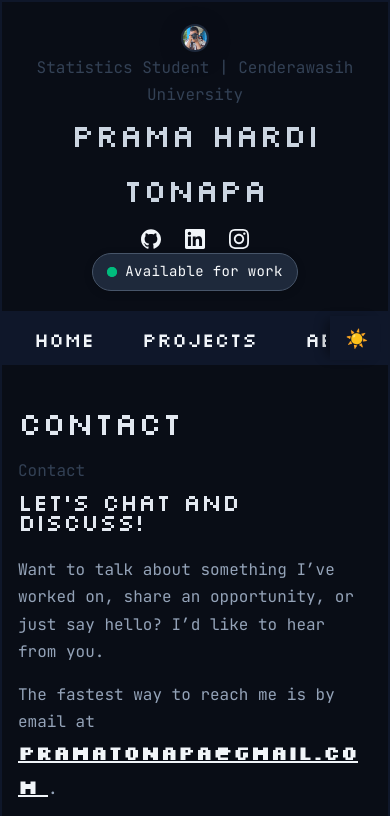
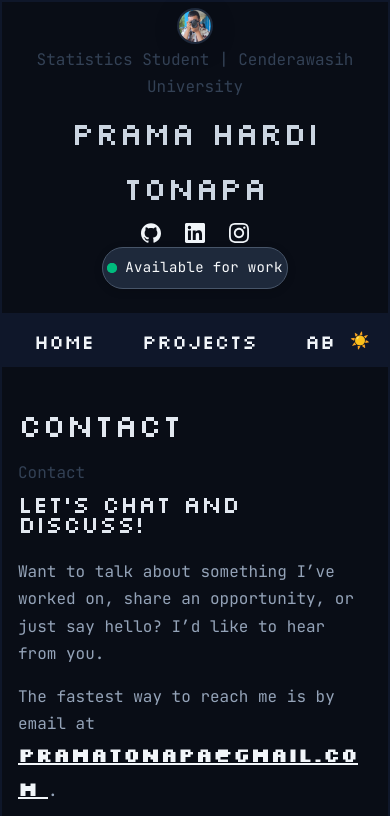
Before and after one commit to PramaTonapa08/pramatonapa08.github.io, an Astro site: page /contact in a window 390 px wide. Shown: the top 816 px of the page. Built offline with nearby package versions, Linux system fonts and the light colour scheme; Astro itself is replaced by a stand-in of ours.

Commit message:
updated (Header.astro dan NavBar.astro)

```diff
--- a/src/components/global/Header.astro
+++ b/src/components/global/Header.astro
@@ -26,9 +26,9 @@ const {
         w-full
         min-w-0
         flex-col
-        gap-5
+        gap-6
         bg-base-950
-        pt-6
+        pt-8
         text-base-50
         md:gap-12
         md:pt-14
@@ -54,7 +54,7 @@ const {
             lg:px-32
         "
     >
-        <!-- PROFILE IMAGE -->
+        <!-- PROFILE IMAGE: Ukuran dikunci agar bulat besar & jelas di HP maupun Laptop -->
         <div class="flex shrink-0 items-center justify-center">
             <Image
                 src={photo}
@@ -64,8 +64,10 @@ const {
                 loading="eager"
                 class="
                     aspect-square
-                    h-24
-                    w-24
+                    h-32
+                    w-32
+                    min-h-32
+                    min-w-32
                     shrink-0
                     rounded-full
                     object-cover
@@ -73,12 +75,10 @@ const {
                     drop-shadow-md
                     ring-2
                     ring-base-800
-                    sm:h-28
-                    sm:w-28
-                    md:h-32
-                    md:w-32
                     lg:h-36
                     lg:w-36
+                    lg:min-h-36
+                    lg:min-w-36
                 "
             />
         </div>
@@ -98,7 +98,7 @@ const {
                 md:gap-6
             "
         >
-            <!-- NAME, ROLE AND SOCIAL LINKS -->
+<!-- NAME, ROLE AND SOCIAL LINKS -->
             <div
                 class="
                     flex
@@ -106,9 +106,9 @@ const {
                     flex-col
                     items-center
                     justify-center
-                    gap-3
+                    gap-4
                     md:items-start
-                    md:gap-4
+                    md:gap-5
                 "
             >
                 <!-- ROLE AND NAME -->
@@ -118,6 +118,7 @@ const {
                         min-w-0
                         flex-col
                         items-center
+                        gap-1.5
                         text-center
                         md:items-start
                         md:text-left
@@ -133,7 +134,9 @@ const {
                 </div>
 
                 <!-- SOCIAL LINKS -->
-                <SocialLinks />
+                <div class="mt-1">
+                    <SocialLinks />
+                </div>
             </div>
 
             <!-- AVAILABILITY STATUS BADGE -->
@@ -148,16 +151,12 @@ const {
                     border
                     border-base-700/80
                     bg-base-900/60
-                    px-3.5
-                    py-1.5
+                    px-4
+                    py-2
                     shadow-sm
-                    backdrop-blur-xs
                     md:self-center
-                    md:px-4
-                    md:py-2
                 "
             >
-                <!-- Titik indikator hijau berkedip halus -->
                 <span class="relative flex h-2.5 w-2.5 shrink-0">
                     <span class="absolute inline-flex h-full w-full animate-ping rounded-full bg-emerald-400 opacity-75"></span>
                     <span class="relative inline-flex h-2.5 w-2.5 rounded-full bg-emerald-500"></span>
--- a/src/components/global/NavBar.astro
+++ b/src/components/global/NavBar.astro
@@ -17,7 +17,7 @@ const nav = [
     aria-label="Main navigation"
 >
     <!-- Navigation Links -->
-    <div class="no-scrollbar flex min-w-0 flex-1 items-center overflow-x-auto pr-3 sm:pr-0">
+    <div class="no-scrollbar flex min-w-0 flex-1 items-center justify-between overflow-x-auto sm:justify-start">
         {
             nav.map((navLink) => {
                 const isActive =
@@ -44,18 +44,16 @@ const nav = [
         }
     </div>
 
-    <!-- Theme Toggle (dengan sedikit bayangan pemisah di mode HP) -->
-    <div class="flex shrink-0 items-center bg-base-900 pl-1 shadow-[-8px_0_12px_-4px_rgba(0,0,0,0.4)] sm:shadow-none">
+    <!-- Theme Toggle -->
     <button
         id="theme-toggle"
         type="button"
         aria-label="Switch to light mode"
         title="Toggle theme"
-            class="flex min-h-10 min-w-10 shrink-0 cursor-pointer items-center justify-center rounded-md px-3 py-2 text-lg transition-transform duration-300 hover:scale-110 hover:opacity-70 focus-visible:outline focus-visible:outline-2"
+        class="flex min-h-10 min-w-10 shrink-0 cursor-pointer items-center justify-center rounded-md px-2 py-2 text-base transition-transform duration-300 hover:scale-110 hover:opacity-70 focus-visible:outline focus-visible:outline-2 sm:px-3 sm:text-lg"
     >
         <span id="theme-icon" aria-hidden="true" class="inline-block transition-transform duration-300">☀️</span>
     </button>
-    </div>
 </nav>
 
 <script>
```
Lines whose indentation alone changed are shown as unchanged.
